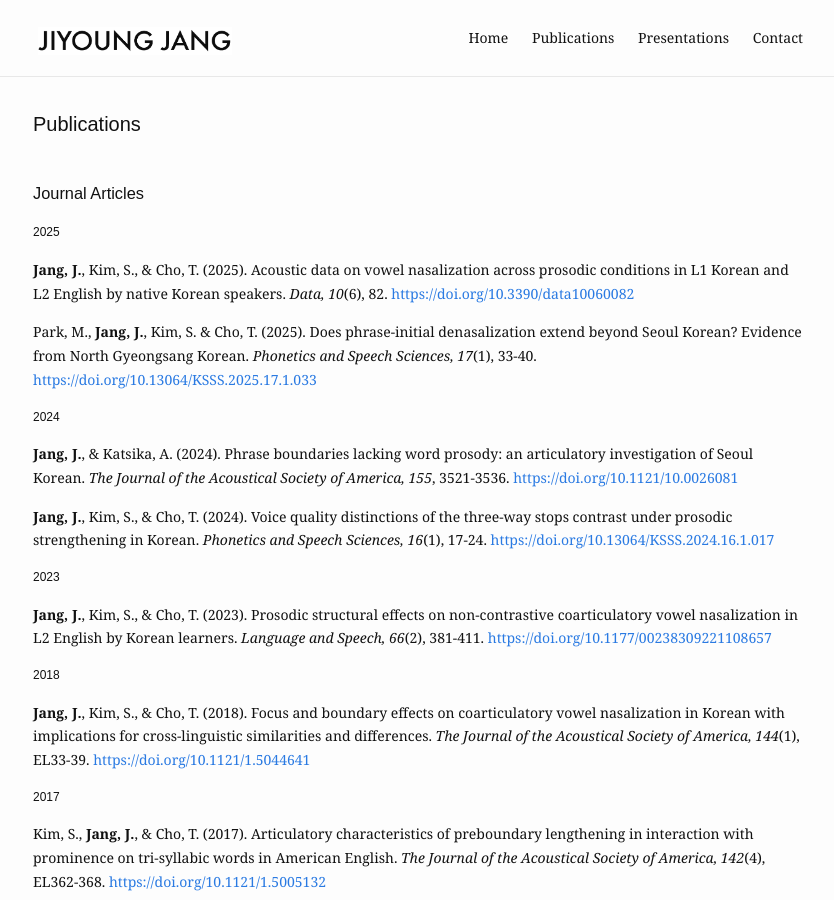
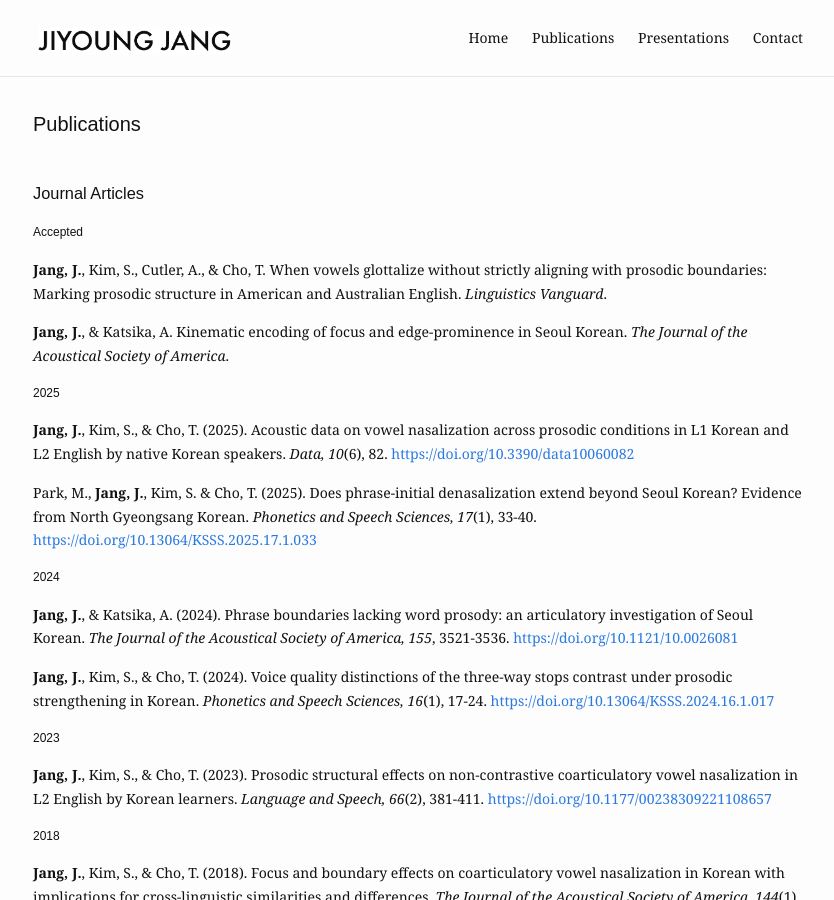
Before and after one commit to jiyoungj/jiyoungj.github.io, a Jekyll site: the page built from publications.md, in a window 1280 px wide and 900 px high. Shown: the whole window, without its empty margins (222-1056 px from the left). Built offline with Jekyll 4.4.1, drawn with Linux system fonts in a browser that asks for light colours; some web fonts are replaced.

Commit message:
Update publications.md

```diff
--- a/publications.md
+++ b/publications.md
@@ -6,6 +6,12 @@ slug: /publications/
 ---
 <h6 style="font-size:5px"><br></h6>
 <h3>Journal Articles</h3>
+
+<h4>Accepted</h4>
+
+  <b>Jang, J.</b>, Kim, S., Cutler, A., & Cho, T. When vowels glottalize without strictly aligning with prosodic boundaries: Marking prosodic structure in American and Australian English. <em>Linguistics Vanguard</em>.
+
+  <b>Jang, J.</b>, & Katsika, A. Kinematic encoding of focus and edge-prominence in Seoul Korean. <em>The Journal of the Acoustical Society of America</em>.
 
 <h4>2025</h4>
 
```
